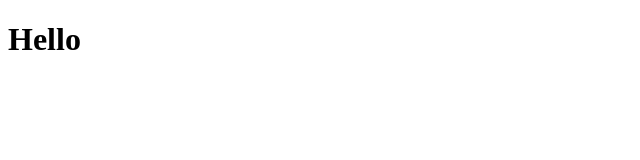
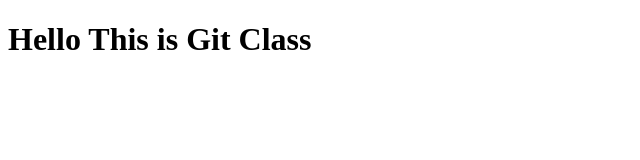
Before and after one commit to MustajabAptech/DayOneGit, a plain HTML site: page index.html in a window 1280 px wide. Shown: the whole page, without its empty margins (0-640 px from the left). Drawn offline with Linux system fonts and the light colour scheme.

Commit message:
Chnaging in File

```diff
--- a/index.html
+++ b/index.html
@@ -6,6 +6,6 @@
     <title>Document</title>
 </head>
 <body>
-    <h1>Hello</h1>
+    <h1>Hello This is Git Class</h1>
 </body>
 </html>
```
